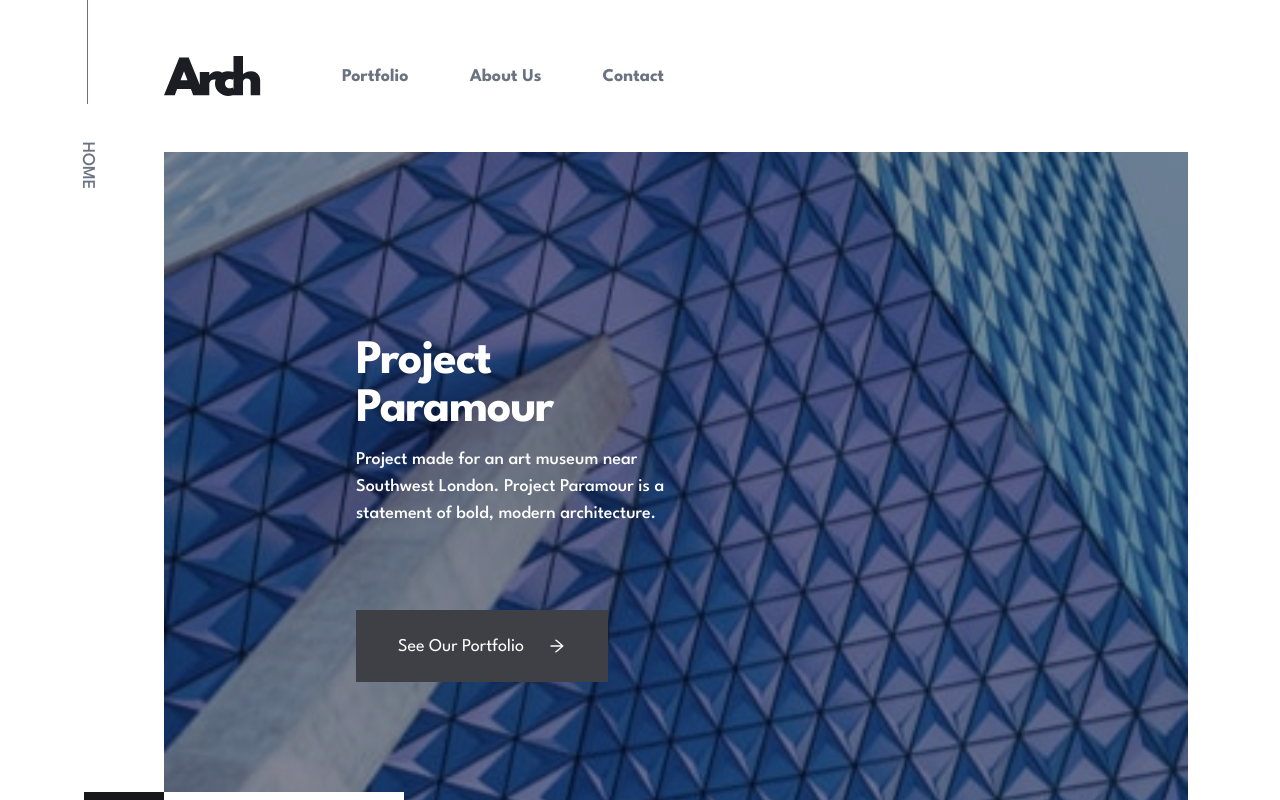
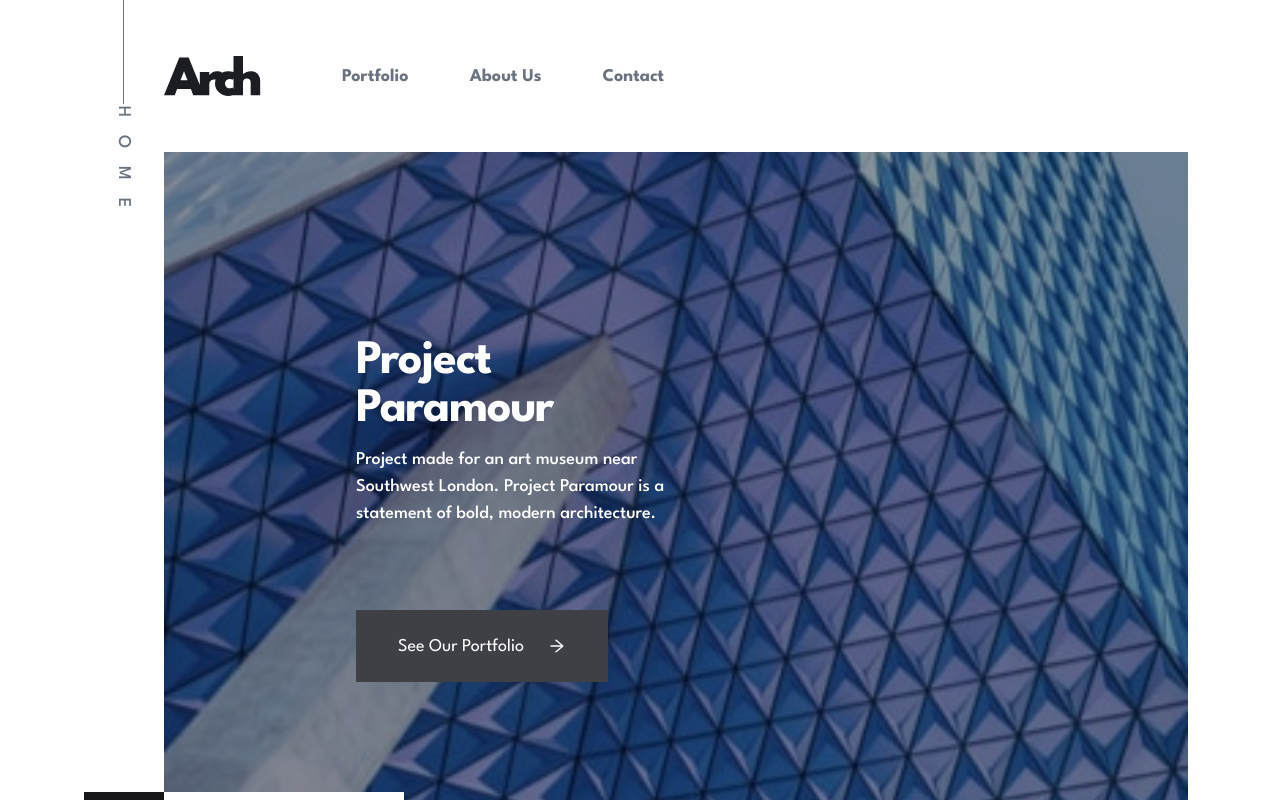
Before and after one commit to Luke-Satchwell/arch-studio, a Next.js app: page / in a window 1280 px wide. Shown: the top 800 px of the page. Built offline with nearby package versions, Linux system fonts and the light colour scheme.

Commit message:
add letter spacing to pageIdentifier

```diff
--- a/components/PageIdentifier.jsx
+++ b/components/PageIdentifier.jsx
@@ -2,7 +2,9 @@ const PageIdentifier = ({ title }) => {
   return (
     <div className="hidden md:flex flex-col items-center gap-12 absolute left-6 lg:left-14 xl:left-16 top-0">
       <div className="w-[1px] h-[104px] bg-gray-500" />
-      <p className="uppercase font-medium text-gray-500 rotate-90">{title}</p>
+      <p className="uppercase font-medium text-gray-500 rotate-90 tracking-[18px]">
+        {title}
+      </p>
     </div>
   );
 };
```
